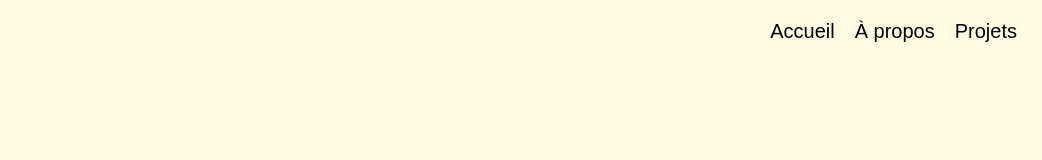
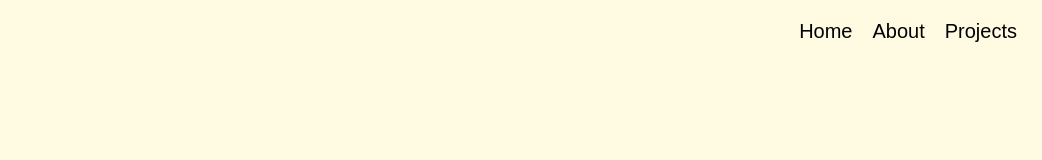
Before and after one commit to baptistemcn/personnal-website, a React (Vite) app: page /en/ in a window 1280 px wide. Before the commit this address led to /. Shown: the top 160 px of the page, without its empty margins (238-1280 px from the left). Built offline with nearby package versions, Linux system fonts and the light colour scheme.

Commit message:
refactor(router): dynamic route component & language url

```diff
--- a/src/App.tsx
+++ b/src/App.tsx
@@ -1,4 +1,4 @@
-import { useEffect } from "react";
+import { ReactNode, useEffect } from "react";
 import { useTranslation } from "react-i18next";
 import { Navigate, Route, Routes } from "react-router-dom";
 
@@ -22,47 +22,63 @@ const ICONS = [
   },
 ];
 
-const HEADERS = [
-  {
-    name: "Accueil",
-    url: "/",
-  },
-  {
-    name: "À propos",
-    url: "/about",
-  },
-  {
-    name: "Projets",
-    url: "/projects",
-  },
-];
-
 function App() {
   const { t, i18n } = useTranslation();
+  const url = i18n.resolvedLanguage;
 
   useEffect(() => {
     const lng = navigator.language;
     i18n.changeLanguage(lng);
   }, [i18n]);
 
+  const HEADERS: Array<{
+    name: string;
+    url: string;
+    components: ReactNode;
+  }> = [
+    {
+      name: `${t("header.home")}`,
+      url: `${t("header.links.home")}`,
+      components: (
+        <Card
+          alt={t("presentation.alt")}
+          icons={ICONS}
+          img={img}
+          text={t("presentation.text")}
+          title={t("presentation.title")}
+        />
+      ),
+    },
+    {
+      name: `${t("header.about")}`,
+      url: `${t("header.links.about")}`,
+      components: null,
+    },
+    {
+      name: `${t("header.projects")}`,
+      url: `${t("header.links.projects")}`,
+      components: null,
+    },
+  ];
+
   return (
     <>
       <Header headers={HEADERS} />
       <main>
         <Routes>
+          {HEADERS.map((element, index) => {
+            return (
+              <Route
+                key={index}
+                path={element.url}
+                element={element.components}
+              />
+            );
+          })}
           <Route
-            path="/"
-            element={
-              <Card
-                alt={t("presentation.alt")}
-                icons={ICONS}
-                img={img}
-                text={t("presentation.text")}
-                title={t("presentation.title")}
-              />
-            }
+            path="*"
+            element={<Navigate to={url === "fr" ? "/fr/" : "/en/"} />}
           />
-          <Route path="*" element={<Navigate to="/" />} />
         </Routes>
       </main>
       <Footer />
--- a/src/assets/en.json
+++ b/src/assets/en.json
@@ -3,7 +3,12 @@
     "header": {
       "home": "Home",
       "about": "About",
-      "projects": "Projects"
+      "projects": "Projects",
+      "links": {
+        "home": "/en/",
+        "about": "/en/about",
+        "projects": "/en/projects"
+      }
     },
     "presentation": {
       "title": "Front-End Developer",
--- a/src/assets/fr.json
+++ b/src/assets/fr.json
@@ -3,7 +3,12 @@
     "header": {
       "home": "Accueil",
       "about": "À propos",
-      "projects": "Projets"
+      "projects": "Projets",
+      "links": {
+        "home": "/fr/",
+        "about": "/fr/a-propos",
+        "projects": "/fr/projets"
+      }
     },
     "presentation": {
       "title": "Développeur Front-End",
--- a/src/components/Header.tsx
+++ b/src/components/Header.tsx
@@ -7,7 +7,7 @@ interface HeaderProps {
 }
 
 interface LinksProps {
-  name: string;
+  name?: string;
   url: string;
 }
 
```
